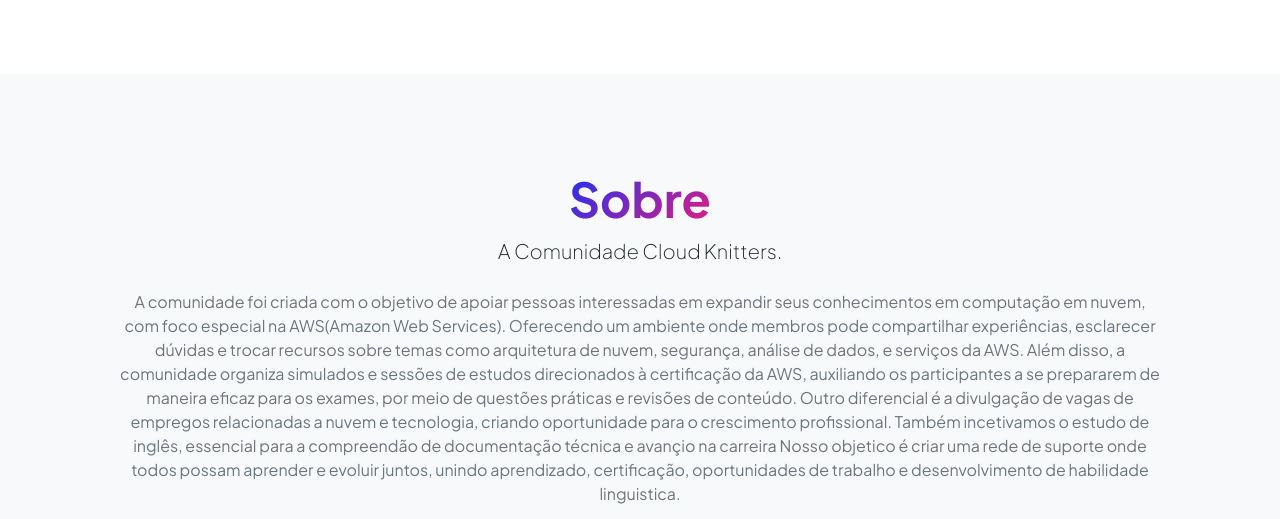
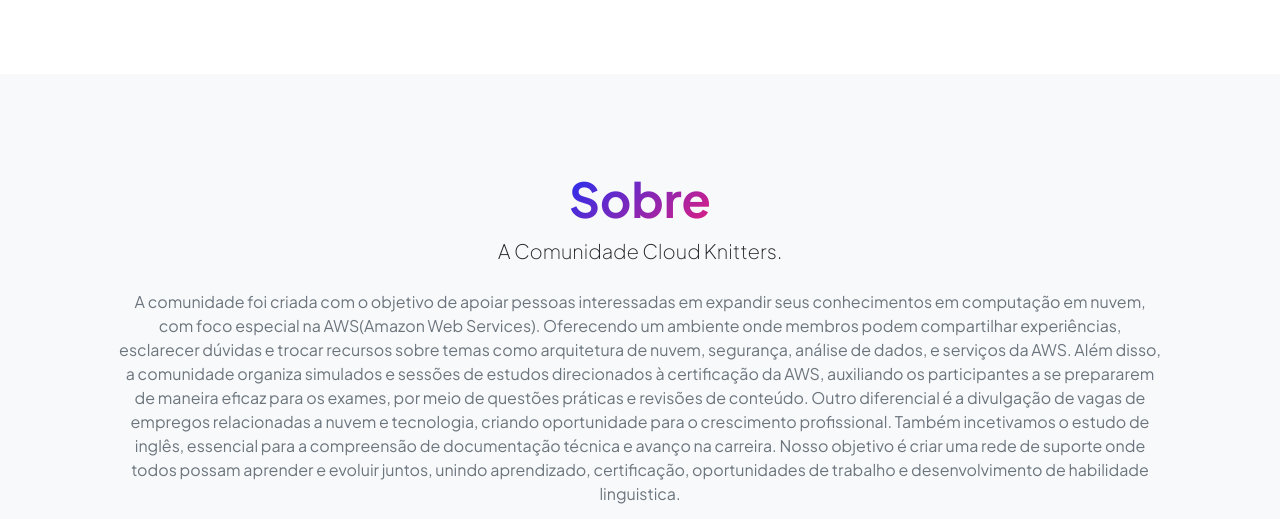
Before and after one commit to Cloud-Knitters-Community/Cloud-Knitters-Community.github.io, a plain HTML site: page index.html in a window 1280 px wide. Shown: the part 991-1510 px from the top of the page. Drawn offline with nearby package versions, Linux system fonts and the light colour scheme.

Commit message:
Update  <p class="text-muted">
Altualização  em <p class="text-muted">

```diff
--- a/index.html
+++ b/index.html
@@ -445,7 +445,7 @@
                   A comunidade foi criada com o objetivo de apoiar pessoas
                   interessadas em expandir seus conhecimentos em computação em
                   nuvem, com foco especial na AWS(Amazon Web Services).
-                  Oferecendo um ambiente onde membros pode compartilhar
+                  Oferecendo um ambiente onde membros podem compartilhar
                   experiências, esclarecer dúvidas e trocar recursos sobre temas
                   como arquitetura de nuvem, segurança, análise de dados, e
                   serviços da AWS. Além disso, a comunidade organiza simulados e
@@ -455,8 +455,8 @@
                   conteúdo. Outro diferencial é a divulgação de vagas de
                   empregos relacionadas a nuvem e tecnologia, criando
                   oportunidade para o crescimento profissional. Também
-                  incetivamos o estudo de inglês, essencial para a compreendão
-                  de documentação técnica e avançio na carreira Nosso objetico é
+                  incetivamos o estudo de inglês, essencial para a compreensão
+                  de documentação técnica e avanço na carreira. Nosso objetivo é
                   criar uma rede de suporte onde todos possam aprender e evoluir
                   juntos, unindo aprendizado, certificação, oportunidades de
                   trabalho e desenvolvimento de habilidade linguistica.
```
